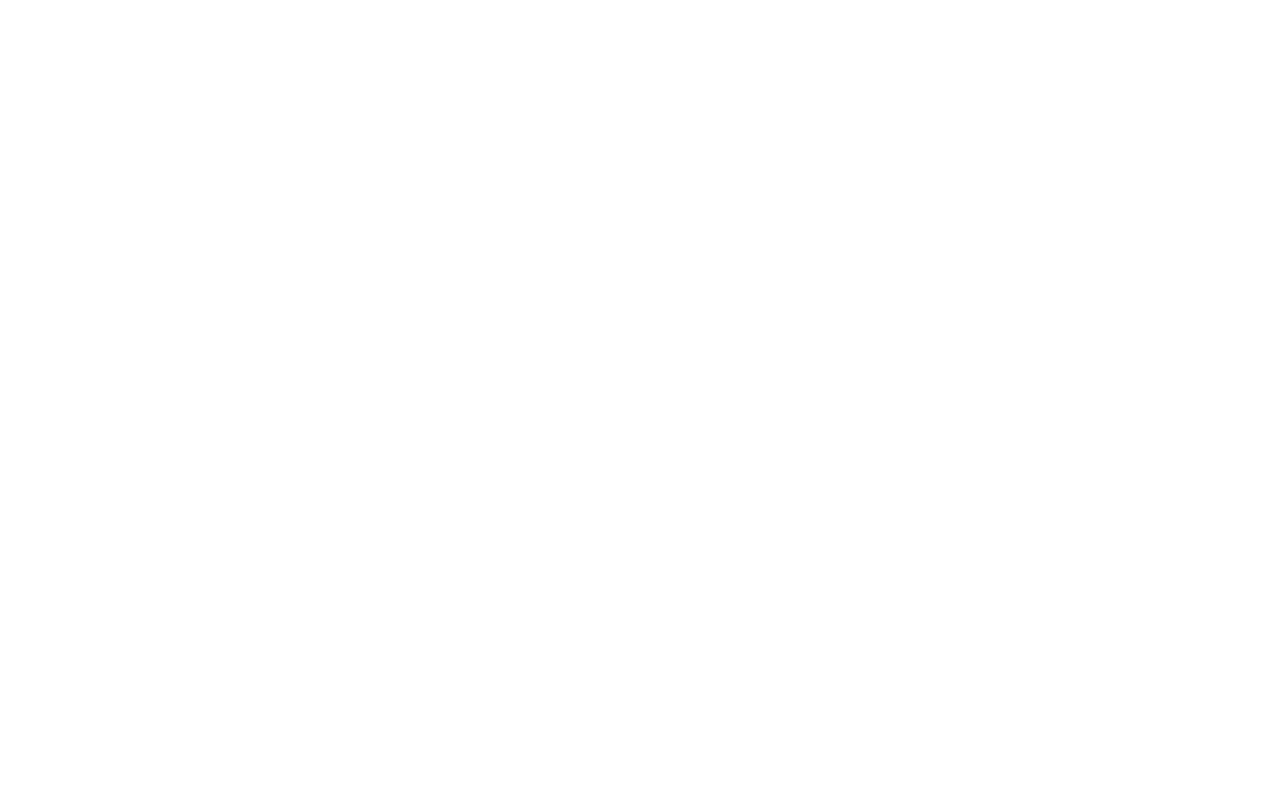
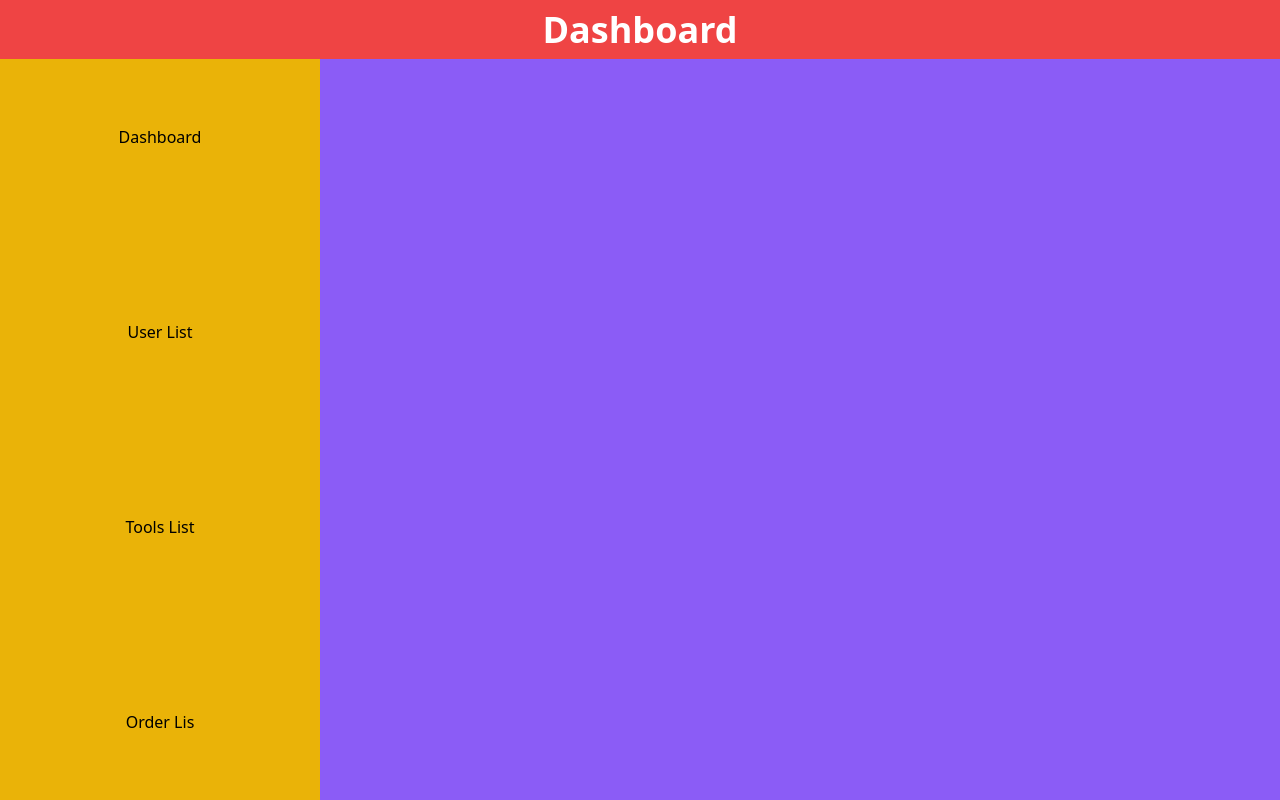
Before and after one commit to sachin6736/RENTAL-SHOP, a React (Vite) app in the folder frontend/: page /dashboard in a window 1280 px wide. Before the commit this address had no page. Built offline with nearby package versions, Linux system fonts and the light colour scheme.

Commit message:
dashboard

```diff
--- a/frontend/src/App.jsx
+++ b/frontend/src/App.jsx
@@ -1,17 +1,24 @@
+import './App.css'
+import { BrowserRouter, Routes, Route } from 'react-router-dom'
+// import Users from './pages/Usercreation'
+import UserList from './pages/UserList'
+import Dashboard from './pages/Dashboard'
+import Tools from './pages/Tools'
+import Users from './pages/UserList'
+import Orders from './pages/Orders'
 
-import './App.css';
-import {BrowserRouter,Routes,Route} from 'react-router-dom'
-import User from './pages/Usercreation';
-import UserList from './pages/UserList';
-import Dashboard from './pages/Dashboard';
 
-function App() {
-  return <BrowserRouter>
-  <Routes>
-    <Route path='/' element={<Dashboard/>}/>
-    <Route path='/getusers' element={<UserList/>}/>
-  </Routes>
-  </BrowserRouter>
+function App () {
+  return (
+    <BrowserRouter>
+      <Routes>
+        <Route path='/dashboard' element={<Dashboard />} />
+        <Route path='/Users' element={<Users />} />
+        <Route path='/Tools' element={<Tools />} />
+        <Route path='/Orders' element={<Orders />} />
+      </Routes>
+    </BrowserRouter>
+  )
 }
 
 export default App
--- a/frontend/src/pages/Dashboard.jsx
+++ b/frontend/src/pages/Dashboard.jsx
@@ -10,7 +10,7 @@
                 <div className="side-dashboard">Dashboard</div>
                 <div className="side-users-list">User List</div>
                 <div className="side-tool-list">Tools List</div>
-                <div className="side-order-list">Order List</div>
+                <div className="side-order-list">Order Lis</div>
             </div>
             <div className="details">
 
--- /dev/null
+++ b/frontend/src/pages/Orders.jsx
@@ -0,0 +1,9 @@
+import React from 'react'
+
+const Orders = () => {
+  return (
+    <div>Orders</div>
+  )
+}
+
+export default Orders
--- a/frontend/src/pages/Tools.jsx
+++ b/frontend/src/pages/Tools.jsx
@@ -0,0 +1,9 @@
+import React from 'react'
+
+const Tools = () => {
+  return (
+    <div>Tools</div>
+  )
+}
+
+export default Tools
```
